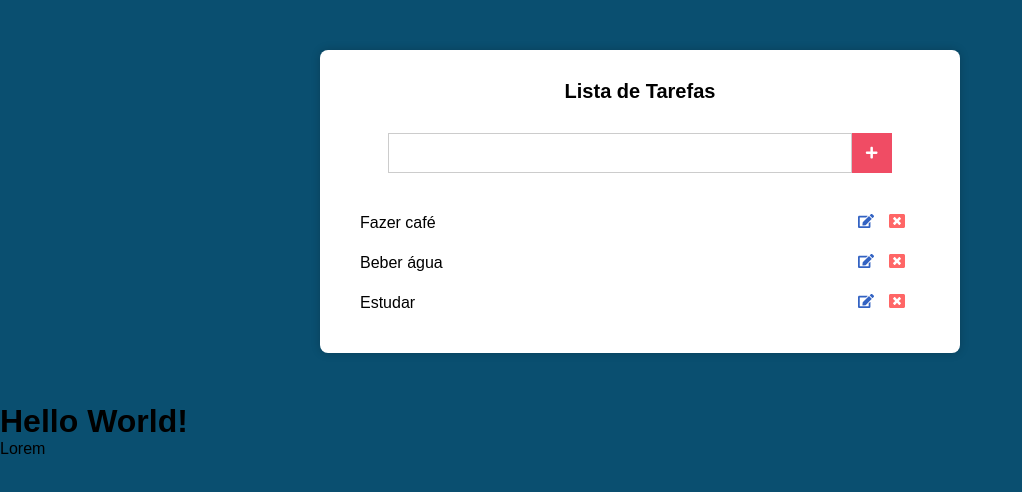
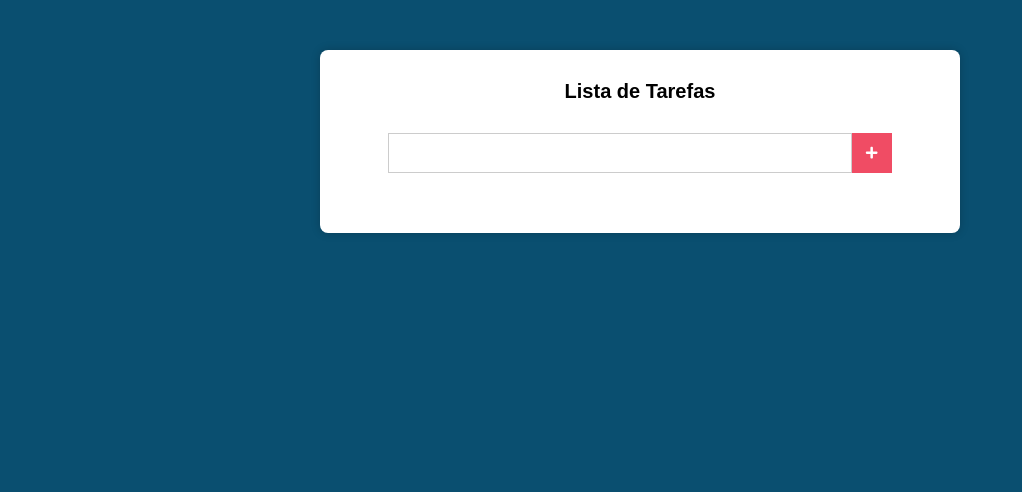
Before and after one commit to silviofrancoms10/lista-tarefas, a React (Create React App) app: page / in a window 1280 px wide. Shown: the top 492 px of the page, without its empty margins (0-1022 px from the left). Built offline with nearby package versions, Linux system fonts and the light colour scheme.

Commit message:
Adicionando Tarefas

```diff
--- a/src/App.js
+++ b/src/App.js
@@ -6,8 +6,6 @@
   return (
     <>
       <Main />
-      <h1> Hello World!</h1>
-      <p>Lorem</p>
     </>
   );
 
--- a/src/components/Main.css
+++ b/src/components/Main.css
@@ -81,3 +81,8 @@
 .tarefas li .delete {
   cursor: pointer;
 }
+
+.tarefas li span{
+  display: flex;
+  align-items: center;
+}
--- a/src/components/Main.js
+++ b/src/components/Main.js
@@ -7,11 +7,21 @@
 
   state = {
     novaTarefa: '',
-    tarefas: [
-      'Fazer café',
-      'Beber água',
-      'Estudar'
-    ]
+    tarefas: [],
+  }
+
+  handleSubmit = (e) => {
+    e.preventDefault();
+    const { tarefas } = this.state;
+    let { novaTarefa } = this.state;
+    novaTarefa = novaTarefa.trim();
+
+    if(tarefas.indexOf(novaTarefa) !== -1) return;
+
+    const novasTarefas = [...tarefas];
+    this.setState({
+      tarefas: [...novasTarefas, novaTarefa],
+    });
   }
 
   handleChange = (e) => this.setState({ novaTarefa: e.target.value, })
@@ -22,7 +32,7 @@
     return (
       <div className="main">
         <h1>Lista de Tarefas</h1>
-        <form action="#" className="form">
+        <form onSubmit={this.handleSubmit} action="#" className="form">
           <input
             onChange={this.handleChange}
             type="text"
@@ -35,10 +45,10 @@
           {tarefas.map((tarefa, index) => (
             <li key={index}>
               {tarefa}
-              <div>
+              <span>
                 <FaEdit className="edit" />
                 <FaWindowClose className="delete" />
-              </div>
+              </span>
             </li>
           ))}
         </ul>
```
Also changed, not shown: 1 other file (tests, documents, lock files or other folders).
